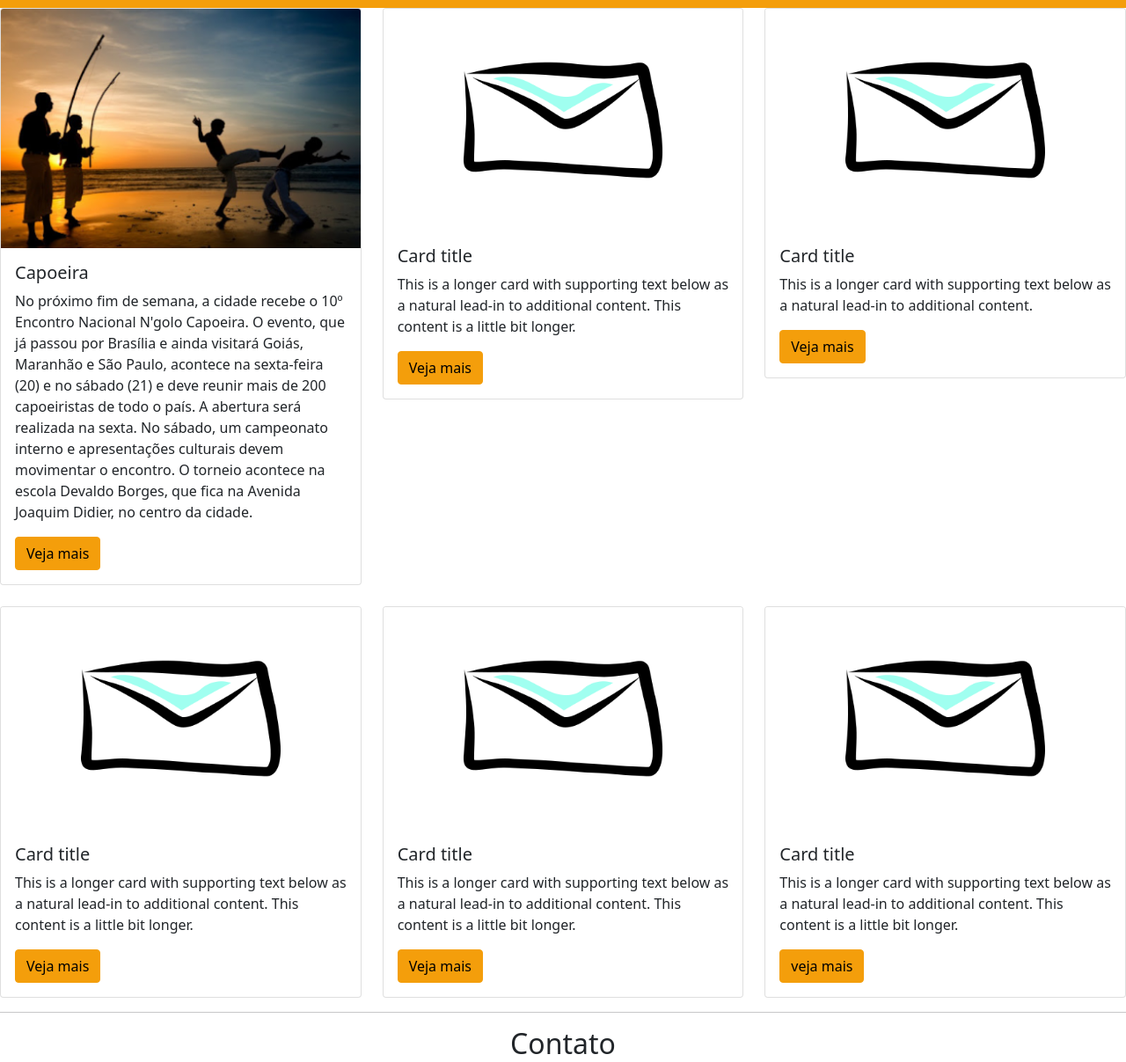
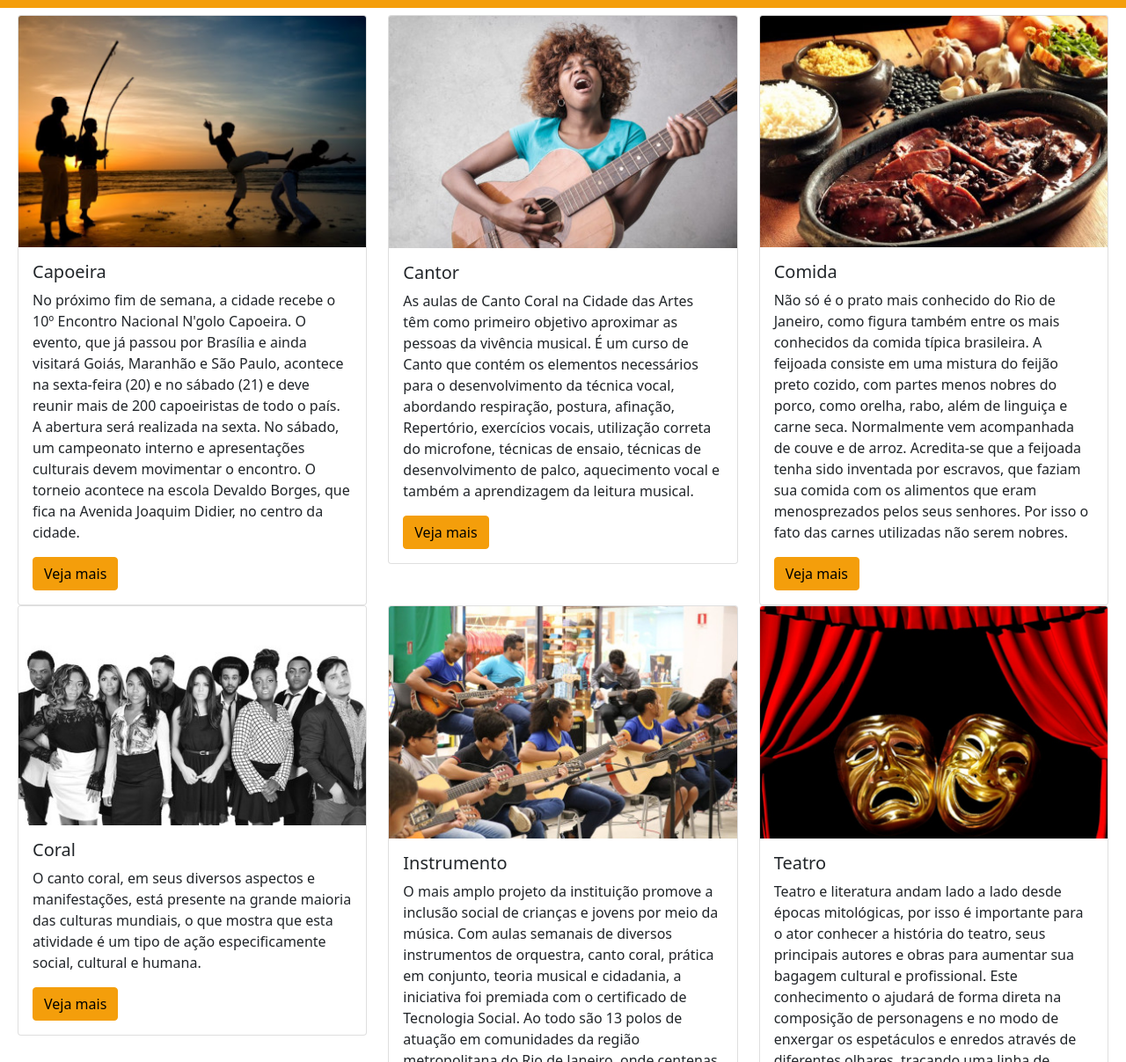
Before and after one commit to ramomOliveira/projeto-final-recode, a website: page agenda.html in a window 1280 px wide. Shown: the part 61-1268 px from the top of the page at 88% size. Drawn offline with nearby package versions, Linux system fonts and the light colour scheme.

Commit message:
add conteudo

```diff
--- a/agenda.html
+++ b/agenda.html
@@ -62,10 +62,11 @@
 
     <!--Main-->
     <main>
-        <div class="row row-cols-1 row-cols-md-3 g-4">
+        <div class="row row-cols-md-3 m-2">
             <div class="col">
+
               <div class="card">
-                <img src="img/img-capoeira-400.png" class="card-img-top" alt="...">
+                <img src="img/img-capoeira-400.png" class="card-img-top" alt="capoeira">
                 <div class="card-body">
                   <h5 class="card-title">Capoeira</h5>
                   <p class="card-text">No próximo fim de semana, a cidade recebe o 10º Encontro Nacional N'golo Capoeira. O evento, que já passou por Brasília e ainda visitará Goiás, Maranhão e São Paulo, acontece na sexta-feira (20) e no sábado (21) e deve reunir mais de 200 capoeiristas de todo o país. A abertura será realizada na sexta. No sábado, um campeonato interno e apresentações culturais devem movimentar o encontro. O torneio acontece na escola Devaldo Borges, que fica na Avenida Joaquim Didier, no centro da cidade.</p>
@@ -84,7 +85,7 @@
                         </div>
                         <div class="modal-body">
                           <img src="img/img-capoeira-400.png" alt="Capoeira">
-        <p>Lorem ipsum dolor sit amet consectetur adipisicing elit. Eos labore maxime quaerat atque quibusdam, in corrupti illo asperiores at optio perspiciatis, quo recusandae quasi! Quos qui vero debitis pariatur eum.</p>
+                          <p>modal que aparece.</p>
                         </div>
                         <div class="modal-footer">
                           <button type="button" class="btn btn-secondary" data-bs-dismiss="modal">Close</button>
@@ -92,22 +93,26 @@
                       </div>
                     </div>
                   </div>
+
                 </div>
               </div>
             </div>
+
+            <!--segundo card-->
             <div class="col">
+
               <div class="card">
-                <img src="img/img-contato2.png" class="card-img-top" alt="...">
+                <img src="img/img_cantor-400.jpeg" class="card-img-top" alt="Cantor">
                 <div class="card-body">
-                  <h5 class="card-title">Card title</h5>
-                  <p class="card-text">This is a longer card with supporting text below as a natural lead-in to additional content. This content is a little bit longer.</p>
+                  <h5 class="card-title">Cantor</h5>
+                  <p class="card-text">As aulas de Canto Coral na Cidade das Artes têm como primeiro objetivo aproximar as pessoas da vivência musical. É um curso de Canto que contém os elementos necessários para o desenvolvimento da técnica vocal, abordando respiração, postura, afinação, Repertório, exercícios vocais, utilização correta do microfone, técnicas de ensaio, técnicas de desenvolvimento de palco, aquecimento vocal e também a aprendizagem da leitura musical.</p>
                   <!-- Button trigger modal -->
-<button type="button" class="btn btn-primary" data-bs-toggle="modal" data-bs-target="#exampleModal">
+                  <button type="button" class="btn btn-primary" data-bs-toggle="modal" data-bs-target="#modal2">
                   Veja mais
                   </button>
 
                   <!-- Modal -->
-<div class="modal fade" id="exampleModal" tabindex="-1" aria-labelledby="exampleModalLabel" aria-hidden="true">
+                  <div class="modal fade" id="modal2" tabindex="-1" aria-labelledby="exampleModalLabel" aria-hidden="true">
                     <div class="modal-dialog">
                       <div class="modal-content">
                         <div class="modal-header">
@@ -115,7 +120,8 @@
                           <button type="button" class="btn-close" data-bs-dismiss="modal" aria-label="Close"></button>
                         </div>
                         <div class="modal-body">
-        <img src="img/img-contato2.png" class="card-img-top" alt="...">
+                          <img src="img/img_cantor-400.jpeg" alt="Cantor">
+                          <p>modal que aparece.</p>
                         </div>
                         <div class="modal-footer">
                           <button type="button" class="btn btn-secondary" data-bs-dismiss="modal">Close</button>
@@ -123,22 +129,28 @@
                       </div>
                     </div>
                   </div>
+
                 </div>
               </div>
             </div>
+
+             <!--terceiro card-->
             <div class="col">
+
               <div class="card">
-                <img src="img/img-contato2.png" class="card-img-top" alt="...">
+                <img src="img/img-comida-400.jpg" class="card-img-top" alt="Comida">
                 <div class="card-body">
-                  <h5 class="card-title">Card title</h5>
-                  <p class="card-text">This is a longer card with supporting text below as a natural lead-in to additional content.</p>
+                  <h5 class="card-title">Comida</h5>
+                  <p class="card-text">Não só é o prato mais conhecido do Rio de Janeiro, como figura também entre os mais conhecidos da comida típica brasileira. A feijoada consiste em uma mistura do feijão preto cozido, com partes menos nobres do porco, como orelha, rabo, além de linguiça e carne seca. Normalmente vem acompanhada de couve e de arroz.
+
+                    Acredita-se que a feijoada tenha sido inventada por escravos, que faziam sua comida com os alimentos que eram menosprezados pelos seus senhores. Por isso o fato das carnes utilizadas não serem nobres.</p>
                   <!-- Button trigger modal -->
-<button type="button" class="btn btn-primary" data-bs-toggle="modal" data-bs-target="#exampleModal">
+                  <button type="button" class="btn btn-primary" data-bs-toggle="modal" data-bs-target="#modal3">
                   Veja mais
                   </button>
 
                   <!-- Modal -->
-<div class="modal fade" id="exampleModal" tabindex="-1" aria-labelledby="exampleModalLabel" aria-hidden="true">
+                  <div class="modal fade" id="modal3" tabindex="-1" aria-labelledby="exampleModalLabel" aria-hidden="true">
                     <div class="modal-dialog">
                       <div class="modal-content">
                         <div class="modal-header">
@@ -146,7 +158,8 @@
                           <button type="button" class="btn-close" data-bs-dismiss="modal" aria-label="Close"></button>
                         </div>
                         <div class="modal-body">
-        ...
+                          <img src="img/img-comida-400.jpg" alt="Comida">
+                          <p>modal que aparece.</p>
                         </div>
                         <div class="modal-footer">
                           <button type="button" class="btn btn-secondary" data-bs-dismiss="modal">Close</button>
@@ -154,22 +167,26 @@
                       </div>
                     </div>
                   </div>
+
                 </div>
               </div>
             </div>
+
+            <!--quarto card-->
             <div class="col">
+
               <div class="card">
-                <img src="img/img-contato2.png" class="card-img-top" alt="...">
+                <img src="img/img-coral-424.jpg" class="card-img-top" alt="Coral">
                 <div class="card-body">
-                  <h5 class="card-title">Card title</h5>
-                  <p class="card-text">This is a longer card with supporting text below as a natural lead-in to additional content. This content is a little bit longer.</p>
+                  <h5 class="card-title">Coral</h5>
+                  <p class="card-text">O canto coral, em seus diversos aspectos e manifestações, está presente na grande maioria das culturas mundiais, o que mostra que esta atividade é um tipo de ação especificamente social, cultural e humana.</p>
                   <!-- Button trigger modal -->
-<button type="button" class="btn btn-primary" data-bs-toggle="modal" data-bs-target="#exampleModal">
+                  <button type="button" class="btn btn-primary" data-bs-toggle="modal" data-bs-target="#modal4">
                   Veja mais
                   </button>
 
                   <!-- Modal -->
-<div class="modal fade" id="exampleModal" tabindex="-1" aria-labelledby="exampleModalLabel" aria-hidden="true">
+                  <div class="modal fade" id="modal4" tabindex="-1" aria-labelledby="exampleModalLabel" aria-hidden="true">
                     <div class="modal-dialog">
                       <div class="modal-content">
                         <div class="modal-header">
@@ -177,7 +194,8 @@
                           <button type="button" class="btn-close" data-bs-dismiss="modal" aria-label="Close"></button>
                         </div>
                         <div class="modal-body">
-        ...
+                          <img src="img/img-coral-424.jpg" alt="Coral">
+                          <p>modal que aparece.</p>
                         </div>
                         <div class="modal-footer">
                           <button type="button" class="btn btn-secondary" data-bs-dismiss="modal">Close</button>
@@ -185,22 +203,26 @@
                       </div>
                     </div>
                   </div>
+
                 </div>
               </div>
             </div>
+
+            <!--quinto card-->
             <div class="col">
+
               <div class="card">
-                <img src="img/img-contato2.png" class="card-img-top" alt="...">
+                <img src="img/img-instrumento-400.jpeg" class="card-img-top" alt="Instrumento">
                 <div class="card-body">
-                  <h5 class="card-title">Card title</h5>
-                  <p class="card-text">This is a longer card with supporting text below as a natural lead-in to additional content. This content is a little bit longer.</p>
+                  <h5 class="card-title">Instrumento</h5>
+                  <p class="card-text">O mais amplo projeto da instituição promove a inclusão social de crianças e jovens por meio da música. Com aulas semanais de diversos instrumentos de orquestra, canto coral, prática em conjunto, teoria musical e cidadania, a iniciativa foi premiada com o certificado de Tecnologia Social. Ao todo são 13 polos de atuação em comunidades da região metropolitana do Rio de Janeiro, onde centenas de alunos, com idades entre 07 e 17 anos, aprendem,entre amigos, acordes e melodias diversas, a sonhar com um futuro melhor.</p>
                   <!-- Button trigger modal -->
-<button type="button" class="btn btn-primary" data-bs-toggle="modal" data-bs-target="#exampleModal">
+                  <button type="button" class="btn btn-primary" data-bs-toggle="modal" data-bs-target="#modal5">
                   Veja mais
                   </button>
 
                   <!-- Modal -->
-<div class="modal fade" id="exampleModal" tabindex="-1" aria-labelledby="exampleModalLabel" aria-hidden="true">
+                  <div class="modal fade" id="modal5" tabindex="-1" aria-labelledby="exampleModalLabel" aria-hidden="true">
                     <div class="modal-dialog">
                       <div class="modal-content">
                         <div class="modal-header">
@@ -208,7 +230,8 @@
                           <button type="button" class="btn-close" data-bs-dismiss="modal" aria-label="Close"></button>
                         </div>
                         <div class="modal-body">
-        ...
+                          <img src="img/img-instrumento-400.jpeg" alt="Instrumento">
+                          <p>modal que aparece.</p>
                         </div>
                         <div class="modal-footer">
                           <button type="button" class="btn btn-secondary" data-bs-dismiss="modal">Close</button>
@@ -216,22 +239,26 @@
                       </div>
                     </div>
                   </div>
+
                 </div>
               </div>
             </div>
+
+            <!--sexto card-->
             <div class="col">
+
               <div class="card">
-                <img src="img/img-contato2.png" class="card-img-top" alt="...">
+                <img src="img/img-teatro-400.jpg" class="card-img-top" alt="Teatro">
                 <div class="card-body">
-                  <h5 class="card-title">Card title</h5>
-                  <p class="card-text">This is a longer card with supporting text below as a natural lead-in to additional content. This content is a little bit longer.</p>
+                  <h5 class="card-title">Teatro</h5>
+                  <p class="card-text">Teatro e literatura andam lado a lado desde épocas mitológicas, por isso é importante para o ator conhecer a história do teatro, seus principais autores e obras para aumentar sua bagagem cultural e profissional. Este conhecimento o ajudará de forma direta na composição de personagens e no modo de enxergar os espetáculos e enredos através de diferentes olhares, traçando uma linha de raciocínio entre o período histórico no qual o autor estava inserido e no que isso influenciou para a composição da obra, apresentando traços culturais do personagem.</p>
                   <!-- Button trigger modal -->
-<button type="button" class="btn btn-primary" data-bs-toggle="modal" data-bs-target="#exampleModal">
-  veja mais
+                  <button type="button" class="btn btn-primary" data-bs-toggle="modal" data-bs-target="#modal6">
+                  Veja mais
                   </button>
 
                   <!-- Modal -->
-<div class="modal fade" id="exampleModal" tabindex="-1" aria-labelledby="exampleModalLabel" aria-hidden="true">
+                  <div class="modal fade" id="modal6" tabindex="-1" aria-labelledby="exampleModalLabel" aria-hidden="true">
                     <div class="modal-dialog">
                       <div class="modal-content">
                         <div class="modal-header">
@@ -239,24 +266,30 @@
                           <button type="button" class="btn-close" data-bs-dismiss="modal" aria-label="Close"></button>
                         </div>
                         <div class="modal-body">
-        ...
+                          <img src="img/img-teatro-400.jpg" alt="Teatro">
+                          <p>modal que aparece.</p>
                         </div>
                         <div class="modal-footer">
                           <button type="button" class="btn btn-secondary" data-bs-dismiss="modal">Close</button>
-        <button type="button" class="btn btn-primary">Save changes</button>
-      </div>
-    </div>
-  </div>
-</div>
                         </div>
                       </div>
                     </div>
                   </div>
 
-          <hr>
-         <div class="col-11 m-auto">
-           <h2 class="text-center">Contato</h2>
-           <div class="col-1 m-auto">
+                </div>
+              </div>
+            </div>
+
+
+        </div>
+
+    </main>
+
+
+    <footer >
+      <div class="">
+        <h2 class="text-center">Contatos</h2>
+        <div class="d-flex justify-content-center gap-3 mb-3">
         <a href="http//">
            <i class="fab fa-whatsapp" style="font-size: 50px; color: green;"></i>
         </a>
@@ -274,13 +307,14 @@
 
 
       </div>
-         <footer style="background-color:rgb(238, 205, 16); padding: 3px;">
-           <div class="text-center">
+      <div style="background-color:rgb(238, 205, 16); padding: 3px;" class="text-center">
         <a style="color: black;" href=" ">© 2021 copyright</a>
       </div>
     </footer>
-    </main>
 </body>
+<script src="https://cdn.jsdelivr.net/npm/bootstrap@5.1.3/dist/js/bootstrap.min.js"
+    integrity="sha384-QJHtvGhmr9XOIpI6YVutG+2QOK9T+ZnN4kzFN1RtK3zEFEIsxhlmWl5/YESvpZ13" crossorigin="anonymous">
+    </script>
 <script src="https://cdn.jsdelivr.net/npm/bootstrap@5.1.3/dist/js/bootstrap.min.js"
     integrity="sha384-QJHtvGhmr9XOIpI6YVutG+2QOK9T+ZnN4kzFN1RtK3zEFEIsxhlmWl5/YESvpZ13"
     crossorigin="anonymous"></script>
```
Also changed, not shown: img/img-comida-400.jpg (added), img/img-coral-423.jpg (added), img/img-coral-424.jpg (added), img/img-instrumento-400.jpeg (added), img/img-teatro-400.jpg (added), img/img_cantor-400.jpeg (added). Lines whose indentation alone changed are shown as unchanged.
